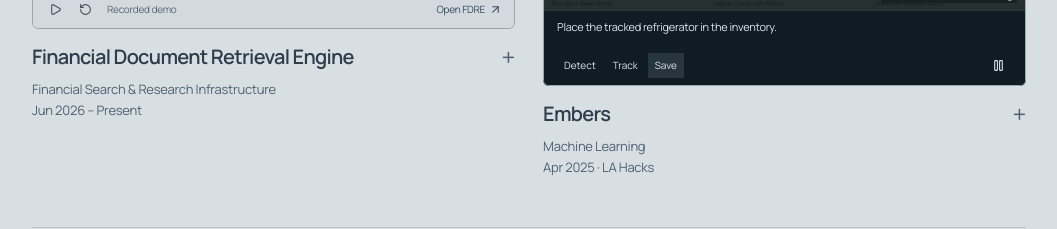
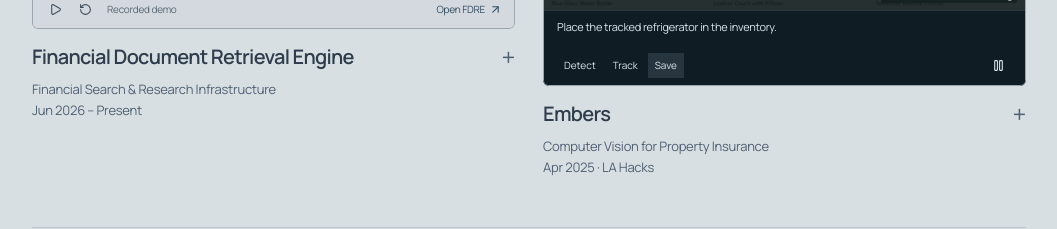
Before and after one commit to kenchengkc/personal-website, a Next.js app: page / in a window 1280 px wide. Shown: the part 2200-2429 px from the top of the page, without its empty margins (206-1263 px from the left). Built offline with nearby package versions, Linux system fonts and the light colour scheme.

Commit message:
Clarify Embers property insurance focus

```diff
--- a/data/portfolio.ts
+++ b/data/portfolio.ts
@@ -131,7 +131,7 @@ export const featuredProjects: FeaturedProject[] = [
   },
   {
     name: "Embers",
-    eyebrow: "Machine Learning",
+    eyebrow: "Computer Vision for Property Insurance",
     date: "Apr 2025 · LA Hacks",
     summary:
       "Led a four-person team building a video-to-inventory app with YOLO object tracking, cross-frame deduplication, Gemini valuation, and Supabase persistence.",
```
